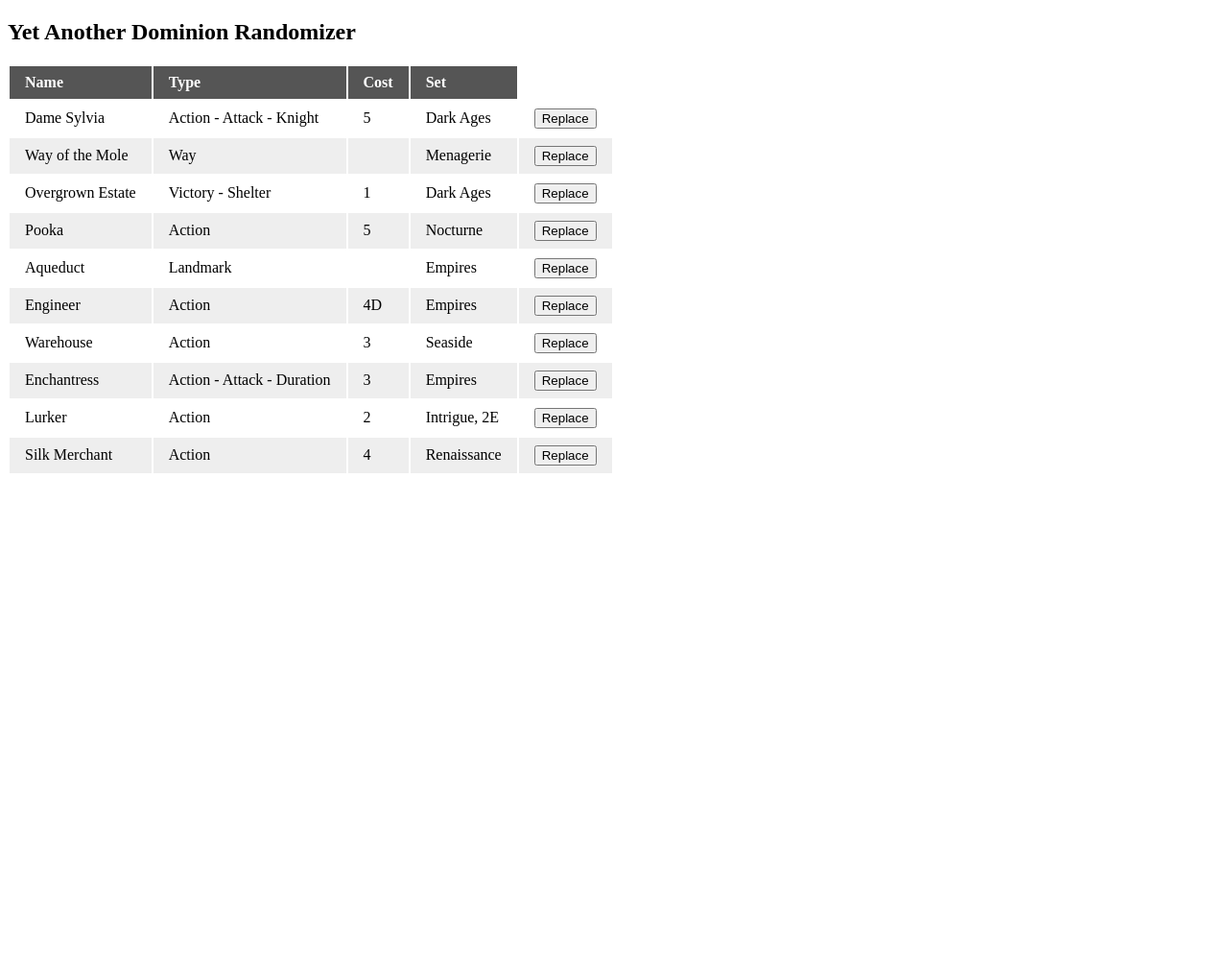
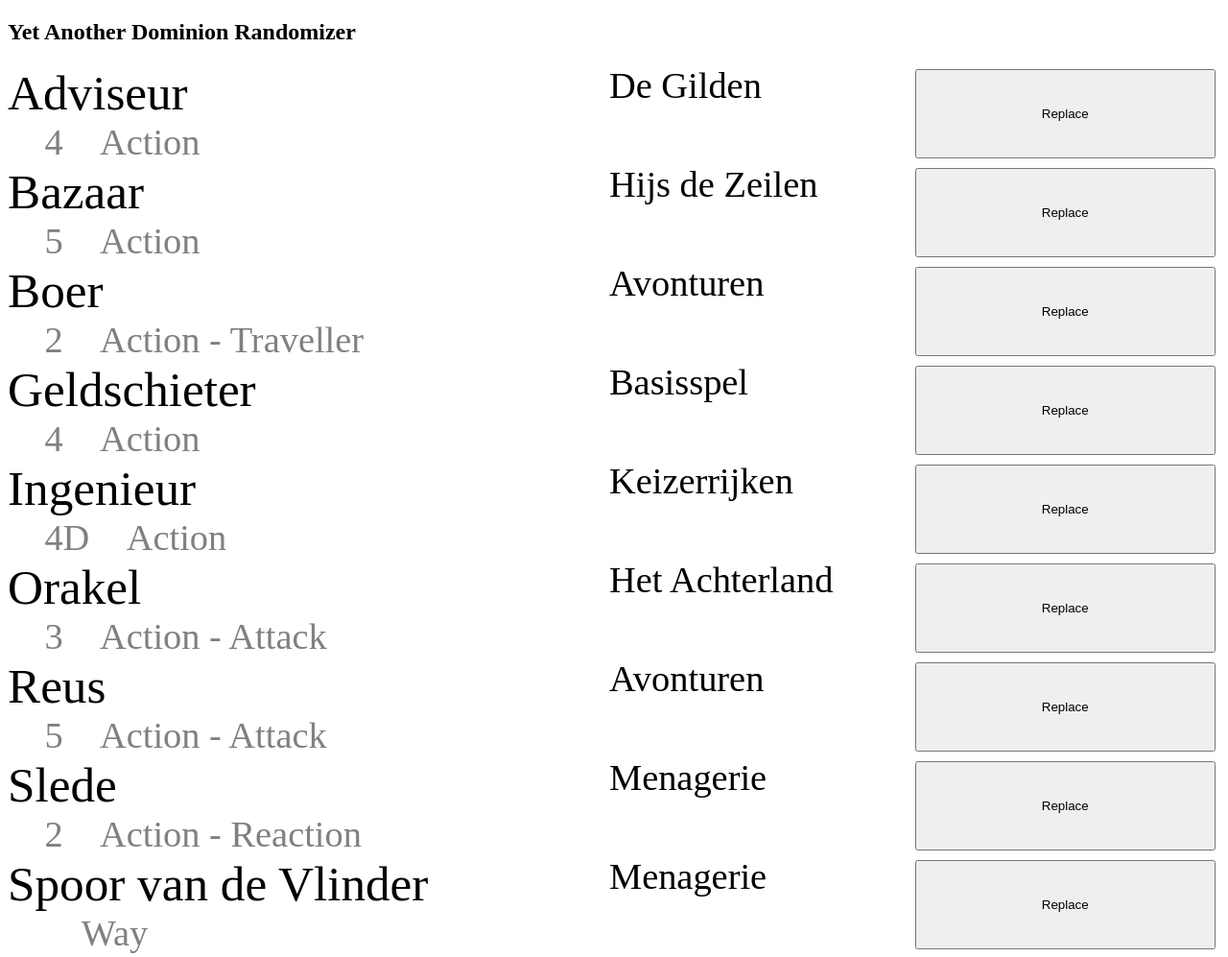
Before and after one commit to voidmathijs/yadr, a plain HTML site: page index.html in a window 1280 px wide. Shown: the top 997 px of the page at 96% size. Before the commit the page ends 800 px from the top, so only its background shows below. Drawn offline with nearby package versions, Linux system fonts and the light colour scheme.

Commit message:
Added translations

```diff
--- a/data/translations_dutch.csv
+++ b/data/translations_dutch.csv
@@ -1,3 +1,9 @@
+Base,Basisspel
+"Base, 1E","Basisspel, 1E"
+"Base, 2E","Basisspel, 2E"
+"Intrigue, 1E","Intrige, 1E"
+"Intrigue, 2E","Intrige, 2E"
+Promo,Promo
 Subtitle,In naam van de Koning! / Wie bouwt het mooiste koninkrijk?
 Subtitle translated,In the name of the king / Who builds the biggest kingdom
 Dominion,Dominion
--- a/index.html
+++ b/index.html
@@ -22,29 +22,17 @@
 <body>
     <div id="app-main" class="demo">
         <h2>Yet Another Dominion Randomizer</h2>
-        <!-- <div id="app-gameCards">
-            <ul>
-                <game-card v-for="card in gameCards" v-bind:foo-bar="card" v-bind:key="card.Name">
-                </game-card>
-            </ul>
-        </div> -->
-        <main>
-            <table>
-                <tr>
-                    <th>Name</th>
-                    <th>Type</th>
-                    <th>Cost</th>
-                    <th>Set</th>
-                </tr>
-                <tr v-for="(card, i) in gameCards">
-                    <td>{{ card.Name }}</td>
-                    <td>{{ card.Types }}</td>
-                    <td>{{ card.Cost }}</td>
-                    <td>{{ card.Set }}</td>
-                    <td><button @click="replaceCard(i)">Replace</button></td>
-                </tr>
-            </table>
-        </main>
+        <div class="card-list-container">
+            <div class="card-container" v-for="(card, i) in gameCards">
+                <div class="card-name-container">
+                    <div class="card-name">{{ card.Name }}</div>
+                    <div class="card-cost">{{ card.Cost }}</div>
+                    <div class="card-types">{{ card.Types }}</div>
+                </div>
+                <div class="card-set">{{ card.Set }}</div>
+                <div class="card-replace"><button @click="replaceCard(i)">Replace</button></div>
+            </div>
+        </div>
     </div>
     <script src="index.js"></script>
 </body>
--- a/index.js
+++ b/index.js
@@ -1,24 +1,54 @@
 const AppMain = {
     data() {
         return {
+            engToDutch: [],
             gameCards: []
         }
     },
     async mounted() {
-        let cards = await this.getCards();
-
-        let gameCards = this.shuffleAndSelectRandom(cards, 10);
-        console.log(gameCards[0]);
-        this.gameCards = gameCards;
+        await this.initTranslations();
+        await this.initCards();
     },
     methods: {
-        async getCards() {
+        async initTranslations() {
+            let engToDutchArray = await this.getCsv('translations_dutch', false);
+
+            // Convert to dict
+            let engToDutch = {};
+            engToDutchArray.forEach((el, i) => engToDutch[el[0]] = el[1]);
+
+            // Don't want these...
+            delete engToDutch[undefined];
+            delete engToDutch[''];
+
+            this.engToDutch = engToDutch;
+        },
+
+        async initCards() {
+            // Get 10 random cards
+            let allCards = await this.getCsv('cards', true);
+            let gameCards = this.shuffleAndSelectRandom(allCards, 10);
+
+            // Translate to dutch
+            gameCards.forEach((card, i) => this.toDutch(card));
+
+            // Sort alphabetically
+            gameCards.sort(function (a, b) {
+                if (a.Name < b.Name) return -1;
+                if (a.Name > b.Name) return 1;
+                return 0;
+            })
+
+            console.log(gameCards[0]);
+            this.gameCards = gameCards;
+        },
+
+        async getCsv(filename, hasHeader) {
             return new Promise((resolve, reject) => {
-                Papa.parse("data/cards.csv", {
-                    header: true,
+                Papa.parse(`data/${filename}.csv`, {
+                    header: hasHeader,
                     download: true,
                     complete: function (results) {
-                        console.log('getCards complete');
                         resolve(results.data);
                     },
                     error: function (err) {
@@ -48,15 +78,16 @@
         replaceCard(gameCardIndex) {
             console.log(gameCardIndex);
 
+        },
+
+        toDutch(card) {
+            if (!(card.Name in this.engToDutch)) console.log('No translation for: ' + card.Name);
+            if (!(card.Set in this.engToDutch)) console.log('No translation for: ' + card.Set);
+            card.Name = card.Name in this.engToDutch ? this.engToDutch[card.Name] : card.Name;
+            card.Set = card.Set in this.engToDutch ? this.engToDutch[card.Set] : card.Set;
         }
     }
 }
 
-const app = Vue.createApp(AppMain)
-
-// app.component('game-card', {
-//     props: ['fooBar'],
-//     template: `<tr>{{ fooBar.Name }}</li>`
-// })
-
-app.mount('#app-main')
+const app = Vue.createApp(AppMain);
+app.mount('#app-main');
--- a/styles.css
+++ b/styles.css
@@ -1,32 +1,52 @@
-/* .demo {
-    font-family: sans-serif;
-    padding: 20px 30px;
-    margin-top: 1em;
-    margin-bottom: 40px;
-    user-select: none;
-    overflow-x: auto;
-  } */
-
-main {
+.card-list-container {
   display: flex;
-  justify-content: left;
+  flex-direction: column;
 }
 
-table {
-  max-width: 100%;
+.card-container {
+  display: flex;
 }
 
-tr:nth-child(odd) {
-  background-color: #eee;
+.card-name-container {
+  display: flex;
+  flex: 2;
+  flex-wrap: wrap;
 }
 
-th {
-  background-color: #555;
-  color: #fff;
+.card-name {
+  display: flex;
+  flex: 1 100%;
+  flex-wrap: wrap;
+  font-size: 4vw;
 }
 
-th,
-td {
-  text-align: left;
-  padding: 0.5em 1em;
+.card-cost {
+  display: flex;
+  padding-left: 1em;
+  padding-right: 1em;
+  font-size: 3vw;
+  color: gray;
 }
+
+.card-types {
+  display: flex;
+  flex: 1;
+  font-size: 3vw;
+  color: gray;
+}
+
+.card-set {
+  display: flex;
+  flex: 1;
+  font-size: 3vw;
+}
+
+.card-replace {
+  display: flex;
+  flex: 1;
+  padding: 5px;
+}
+
+.card-replace button {
+  width: 100%;
+}
```
Also changed, not shown: 1 other file.
